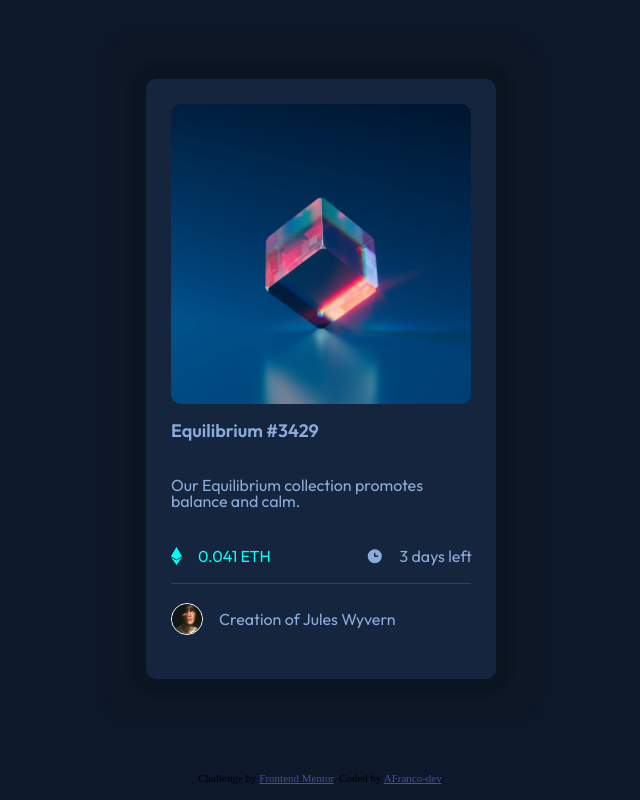
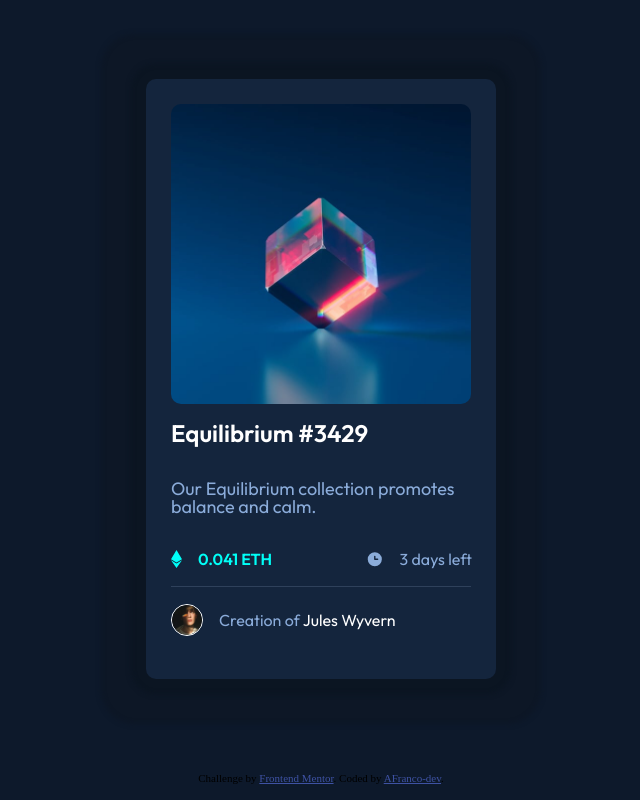
Before and after one commit to AFranco-dev/NFT_card_challenge, a plain HTML site: page index.html in a window 1280 px wide. Shown: the whole page, without its empty margins (319-959 px from the left). Drawn offline with Linux system fonts and the light colour scheme.

Commit message:
font color and weight fixes

```diff
--- a/NFTcss.css
+++ b/NFTcss.css
@@ -160,7 +160,7 @@ main{
 }
 
 h1{
-    font-size: large;
+    font-size: x-large;
     font-weight: 600;
 }
 
@@ -295,7 +295,15 @@ abc */
     color: hsl(178, 100%, 50%);
 }
 
+.text_hover{
+    color: white;
+}
+
 /* Here starts text design */
 .cost{
     color: hsl(178, 100%, 50%);
+    font-weight: 600;
 }
+.NFT_description{
+    font-size: large;
+}
```
